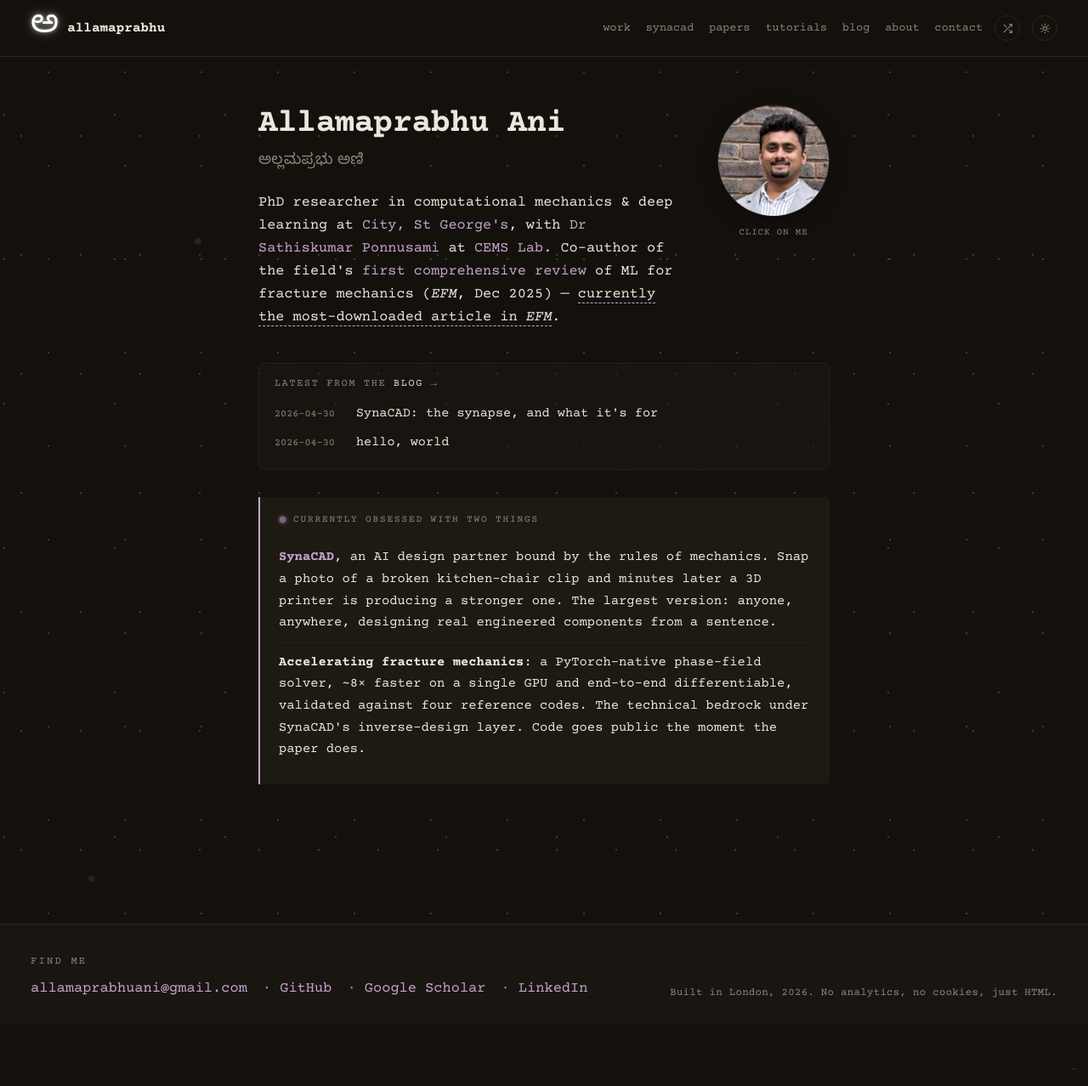
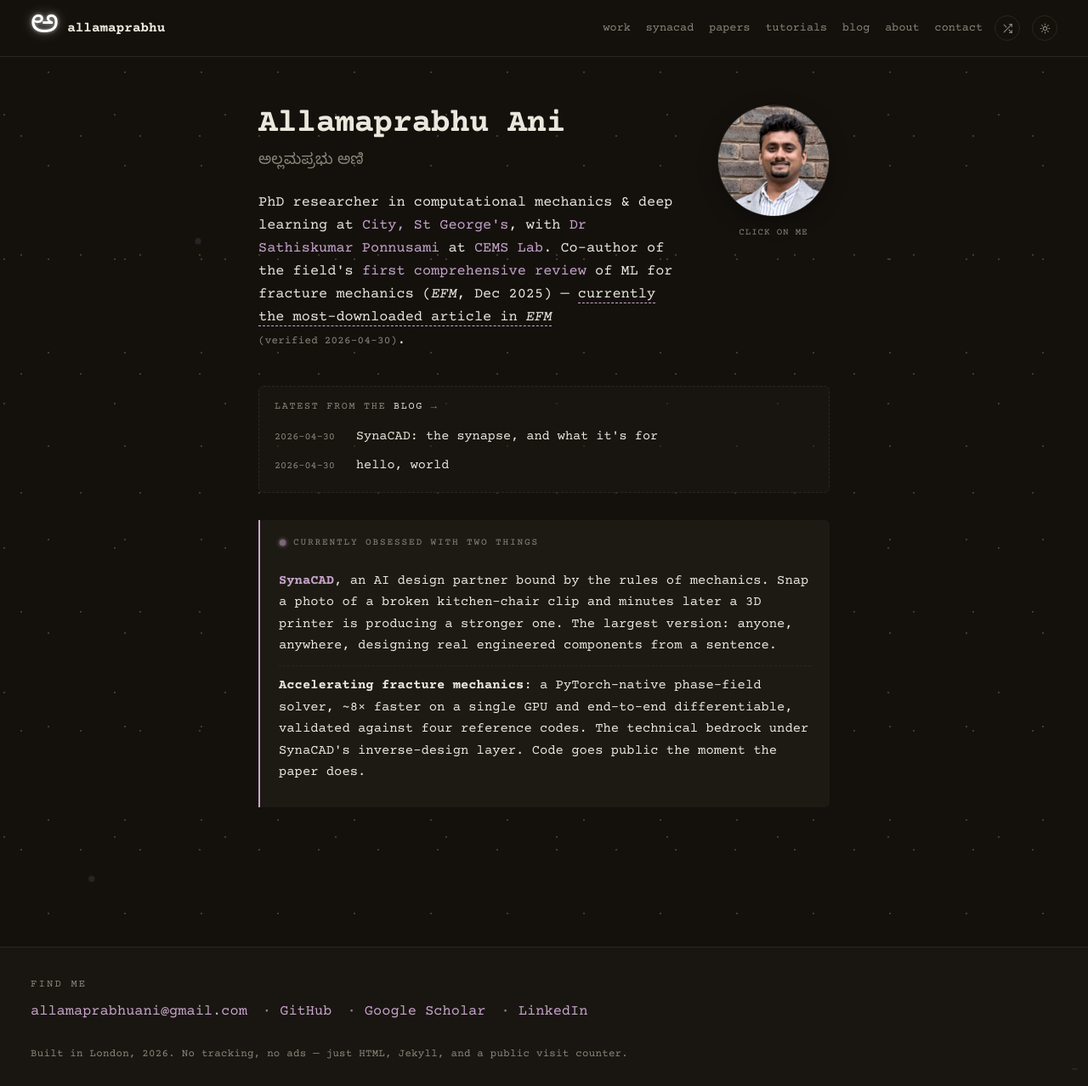
Before and after one commit to allamaprabhuani/allamaprabhuani.github.io, a Jekyll site: the page built from index.html, in a window 1280 px wide and 1278 px high. Shown: the whole window at 85% size. Built offline with Jekyll 4.4.1, drawn with Linux system fonts in a browser that asks for light colours.

Commit message:
audit: verified-date stamp on EFM brag; honest footer; accurate cross-link
- both EFM 'most-downloaded' brag spans now show '(verified YYYY-MM-DD)'
  next to them so visitors know how fresh the claim is. Update manually
  when you re-screenshot.
- footer 'No analytics, no cookies, just HTML' was inaccurate (we use
  counterapi.dev for visit count + bucket votes). Now: 'No tracking,
  no ads — just HTML, Jekyll, and a public visit counter.'
- synapse-cad-vision blog post said 'Cross-posted on the SynaCAD site' —
  it isn't actually cross-posted, only linked from there. Now: 'More
  about SynaCAD → the project site.'

```diff
--- a/_layouts/default.html
+++ b/_layouts/default.html
@@ -189,7 +189,7 @@
         <li><a href="https://www.linkedin.com/in/allamaprabhu-ani">LinkedIn</a></li>
       </ul>
     </div>
-    <p class="footer-note">Built in London, 2026. No analytics, no cookies, just HTML.</p>
+    <p class="footer-note">Built in London, 2026. No tracking, no ads &mdash; just HTML, Jekyll, and a public visit counter.</p>
   </div>
 </footer>
 
--- a/index.html
+++ b/index.html
@@ -49,7 +49,7 @@ description: A scrapbook of work, half-finished ideas, and tools. PhD researcher
     <div class="hero-text">
       <h1>Allamaprabhu Ani</h1>
       <p class="kannada" lang="kn" aria-label="Allamaprabhu Ani in Kannada">ಅಲ್ಲಮಪ್ರಭು ಅಣಿ</p>
-      <p class="tag">PhD researcher in computational mechanics &amp; deep learning at <a href="https://www.city.ac.uk/">City, St George's</a>, with <a href="https://www.saponnusami.com/">Dr Sathiskumar Ponnusami</a> at <a href="https://github.com/CEMS-Lab">CEMS Lab</a>. Co-author of the field's <a href="https://www.sciencedirect.com/science/article/pii/S0013794425009798">first comprehensive review</a> of ML for fracture mechanics (<i>EFM</i>, Dec 2025) &mdash; <span class="proof-hover" tabindex="0">currently the most-downloaded article in <i>EFM</i><img class="proof-img" src="/assets/efm-most-downloaded.png" alt="Screenshot of Engineering Fracture Mechanics Most Downloaded list with this paper at #1, captured 2026-04-30" loading="lazy"></span>.</p>
+      <p class="tag">PhD researcher in computational mechanics &amp; deep learning at <a href="https://www.city.ac.uk/">City, St George's</a>, with <a href="https://www.saponnusami.com/">Dr Sathiskumar Ponnusami</a> at <a href="https://github.com/CEMS-Lab">CEMS Lab</a>. Co-author of the field's <a href="https://www.sciencedirect.com/science/article/pii/S0013794425009798">first comprehensive review</a> of ML for fracture mechanics (<i>EFM</i>, Dec 2025) &mdash; <span class="proof-hover" tabindex="0">currently the most-downloaded article in <i>EFM</i><img class="proof-img" src="/assets/efm-most-downloaded.png" alt="Screenshot of Engineering Fracture Mechanics Most Downloaded list with this paper at #1, captured 2026-04-30" loading="lazy"></span> <span class="proof-stamp">(verified 2026-04-30)</span>.</p>
     </div>
     <!-- Replace assets/me.jpg with a 400x400 face crop. -->
     <div class="hero-photo">
@@ -126,7 +126,7 @@ description: A scrapbook of work, half-finished ideas, and tools. PhD researcher
     <li>
       <b>A. S. Ani</b>, R. Nakka, G. Subhash, J.-F. Molinari, S. A. Ponnusami.
       <a href="https://www.sciencedirect.com/science/article/pii/S0013794425009798">Machine learning for computational fracture and damage mechanics: status and perspectives</a>.
-      <i>Engineering Fracture Mechanics</i>, Dec 2025. <span class="muted">The field's first comprehensive review &mdash; <span class="proof-hover" tabindex="0">currently the most-downloaded article in the journal<img class="proof-img" src="/assets/efm-most-downloaded.png" alt="Screenshot of Engineering Fracture Mechanics Most Downloaded list with this paper at #1, captured 2026-04-30" loading="lazy"></span>.</span>
+      <i>Engineering Fracture Mechanics</i>, Dec 2025. <span class="muted">The field's first comprehensive review &mdash; <span class="proof-hover" tabindex="0">currently the most-downloaded article in the journal<img class="proof-img" src="/assets/efm-most-downloaded.png" alt="Screenshot of Engineering Fracture Mechanics Most Downloaded list with this paper at #1, captured 2026-04-30" loading="lazy"></span> <span class="proof-stamp">(verified 2026-04-30)</span>.</span>
     </li>
     <li>
       <b>A. S. Ani</b>, A. B. Deoghare. Leveraging machine learning for enhanced fatigue life prediction in aluminium alloys. <i>Lecture Notes in Mechanical Engineering</i>, Dec 2024.
--- a/style.css
+++ b/style.css
@@ -515,6 +515,13 @@ p { margin: 0 0 14px; }
 .proof-hover:focus-within .proof-img { display: block; }
 @media (max-width: 640px) {
   .proof-img { left: 50%; transform: translateX(-50%); }
+}
+.proof-stamp {
+  font-family: 'Courier Prime', 'Courier New', Courier, monospace;
+  font-size: 0.74em;
+  color: var(--muted);
+  letter-spacing: 0.02em;
+  white-space: nowrap;
 }
 
 /* ---- Latest-from-blog (homepage, between intro and now-block) ---- */
```
Also changed, not shown: _posts/2026-04-30-synapse-cad-vision.md (+1 -1 lines).
